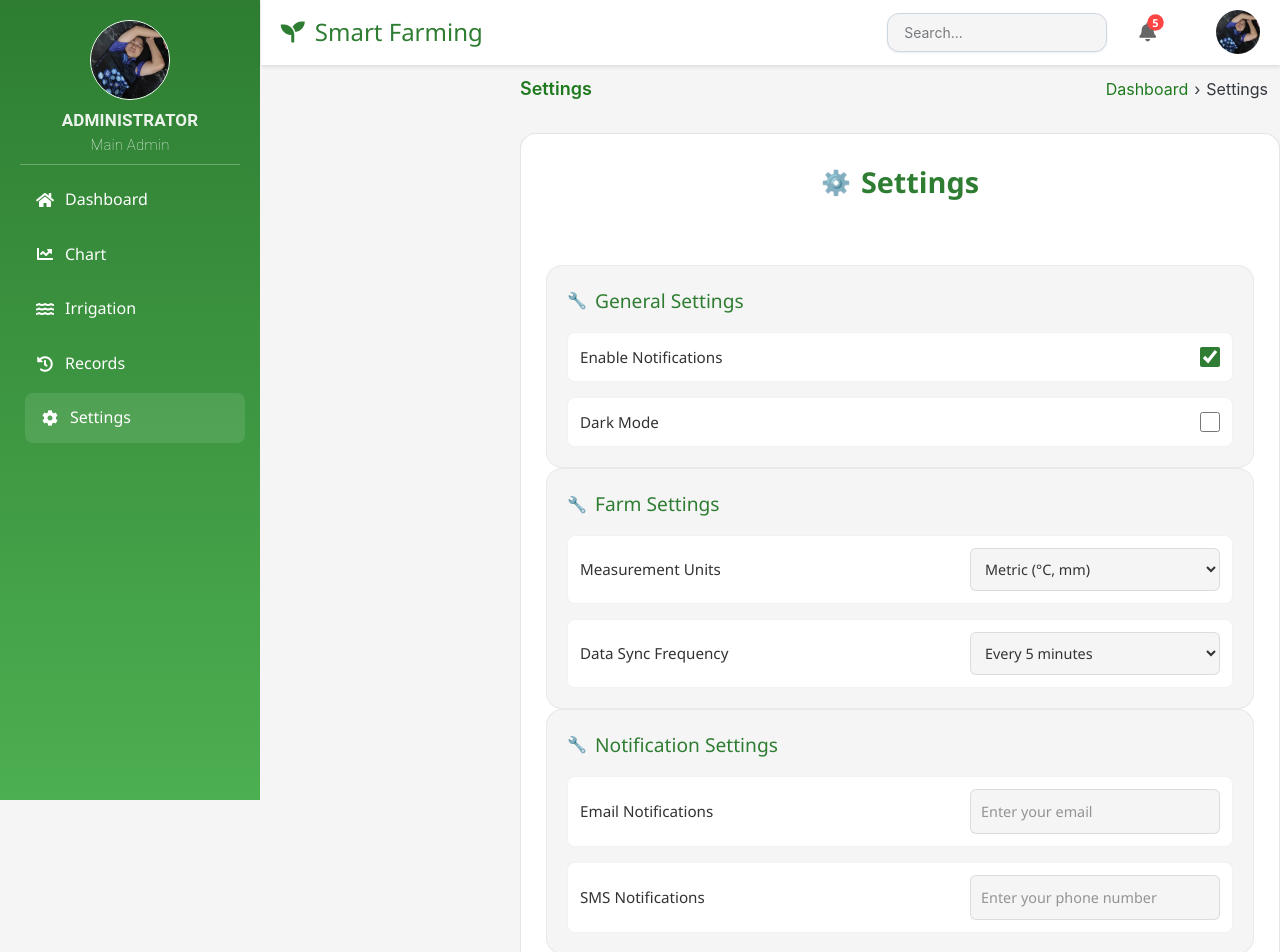
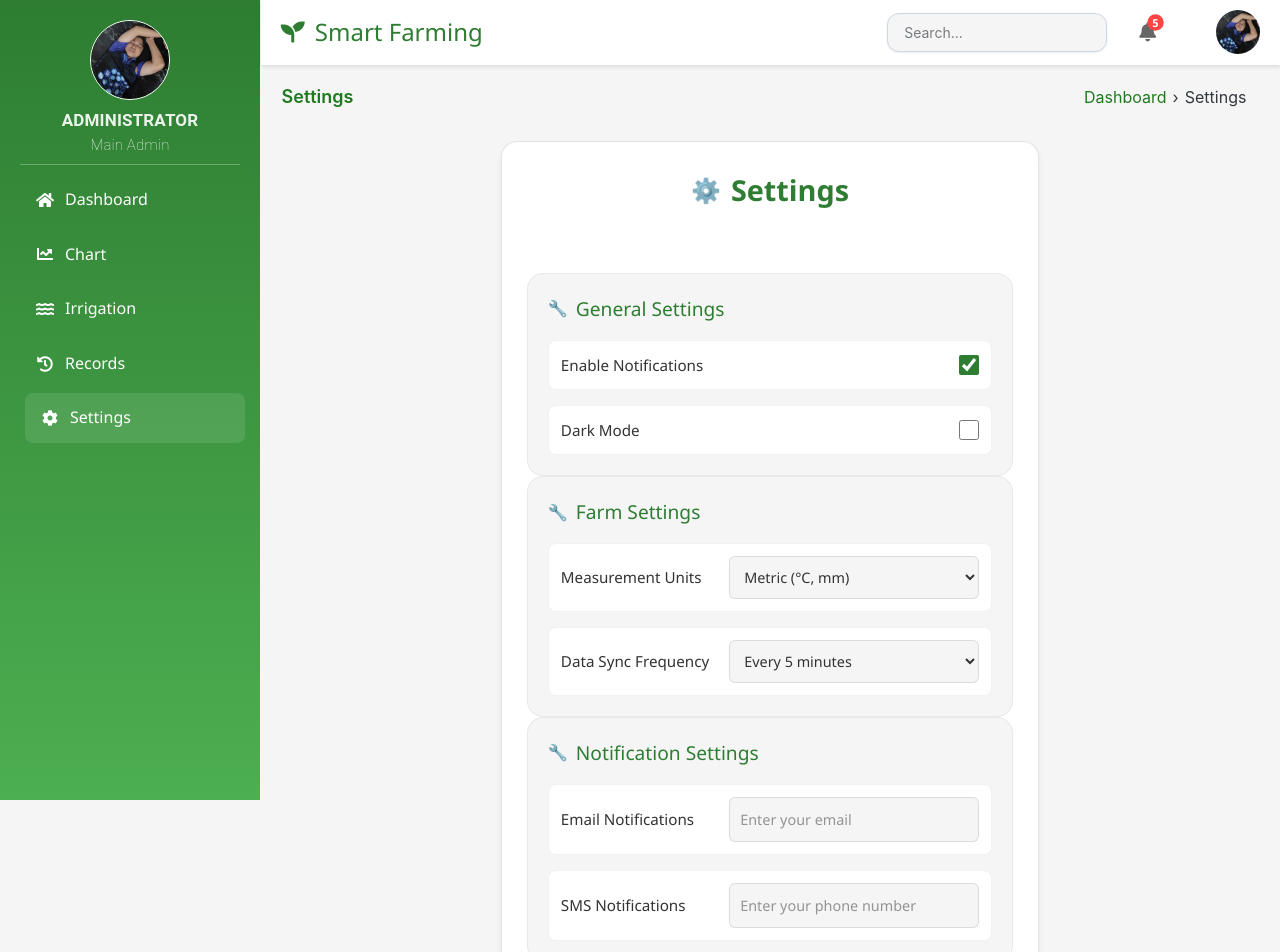
Before and after one commit to Confett1/Smart_Farming, a React (Vite) app in the folder my-app/: page /smart-farming/settings in a window 1280 px wide. Shown: the top 952 px of the page. Built offline with nearby package versions, Linux system fonts and the light colour scheme.

Commit message:
settings

```diff
--- /dev/null
+++ b/my-app/src/components/sections/Settings/SettingsContent.jsx
@@ -0,0 +1,57 @@
+const SettingsContent = () => {
+    return (
+        <>
+            <section className="settings-section">
+                <h2>Settings</h2>
+                <htmlForm className="settings-htmlForm">
+                    <div className="setting-group">
+                        <h3>General Settings</h3>
+                        <div className="setting-item">
+                            <label htmlFor="notifications">Enable Notifications</label>
+                            <input type="checkbox" id="notifications" name="notifications" checked></input>
+                        </div>
+                        <div className="setting-item">
+                            <label htmlFor="dark-mode">Dark Mode</label>
+                            <input type="checkbox" id="dark-mode" name="dark-mode"></input>
+                        </div>
+
+                    </div>
+                    <div className="setting-group">
+                        <h3>Farm Settings</h3>
+                        <div className="setting-item">
+                            <label htmlFor="units">Measurement Units</label>
+                            <select id="units" name="units">
+                                <option value="metric">Metric (°C, mm)</option>
+                                <option value="imperial">Imperial (°F, in)</option>
+                            </select>
+                        </div>
+                        <div className="setting-item">
+                            <label htmlFor="data-sync">Data Sync Frequency</label>
+                            <select id="data-sync" name="data-sync">
+                                <option value="5">Every 5 minutes</option>
+                                <option value="15">Every 15 minutes</option>
+                                <option value="30">Every 30 minutes</option>
+                                <option value="60">Every hour</option>
+                            </select>
+                        </div>
+
+                    </div>
+                    <div className="setting-group">
+                        <h3>Notification Settings</h3>
+                        <div className="setting-item">
+                            <label htmlFor="email">Email Notifications</label>
+                            <input type="email" id="email" name="email" placeholder="Enter your email"></input>
+                        </div>
+                        <div className="setting-item">
+                            <label htmlFor="sms">SMS Notifications</label>
+                            <input type="tel" id="sms" name="sms" placeholder="Enter your phone number"></input>
+                        </div>
+                    </div>
+                    <button type="submit" className="btn btn-primary">Save Settings</button>
+                </htmlForm>
+            </section>
+        </>
+    );
+};
+
+export default SettingsContent;
--- /dev/null
+++ b/my-app/src/components/sections/Settings/index.jsx
@@ -0,0 +1,11 @@
+import SettingsContent from "./SettingsContent";
+
+const SettingsComponent = () => {
+    return (
+        <>
+            <SettingsContent />
+        </>
+    );
+};
+
+export default SettingsComponent;
--- a/my-app/src/pages/settings/Settings.jsx
+++ b/my-app/src/pages/settings/Settings.jsx
@@ -3,6 +3,8 @@ import '../../styles/Settings.css';
 import PageLoader from '../../components/loader/LinearLoader';
 import Footer from '../../layout/main/footer';
 import Breadcrumb from '../../components/breadcrumbs/Breadcrumb';
+import { Stack } from '@mui/material';
+import SettingsComponent from '../../components/sections/Settings';
 
 const Settings = () => {
     const [isLoading, setIsLoading] = useState(true);
@@ -18,63 +20,11 @@ const Settings = () => {
 
     return (
         <>
-            <div className="dashboard">
-                {/* Main Content Area */}
-                <main className="content">
-                    <Breadcrumb PageName={"Settings"} />
-                    <section className="settings-section">
-                        <h2>Settings</h2>
-                        <htmlForm className="settings-htmlForm">
-                            <div className="setting-group">
-                                <h3>General Settings</h3>
-                                <div className="setting-item">
-                                    <label htmlFor="notifications">Enable Notifications</label>
-                                    <input type="checkbox" id="notifications" name="notifications" checked></input>
-                                </div>
-                                <div className="setting-item">
-                                    <label htmlFor="dark-mode">Dark Mode</label>
-                                    <input type="checkbox" id="dark-mode" name="dark-mode"></input>
-                                </div>
-
-                            </div>
-                            <div className="setting-group">
-                                <h3>Farm Settings</h3>
-                                <div className="setting-item">
-                                    <label htmlFor="units">Measurement Units</label>
-                                    <select id="units" name="units">
-                                        <option value="metric">Metric (°C, mm)</option>
-                                        <option value="imperial">Imperial (°F, in)</option>
-                                    </select>
-                                </div>
-                                <div className="setting-item">
-                                    <label htmlFor="data-sync">Data Sync Frequency</label>
-                                    <select id="data-sync" name="data-sync">
-                                        <option value="5">Every 5 minutes</option>
-                                        <option value="15">Every 15 minutes</option>
-                                        <option value="30">Every 30 minutes</option>
-                                        <option value="60">Every hour</option>
-                                    </select>
-                                </div>
-
-                            </div>
-                            <div className="setting-group">
-                                <h3>Notification Settings</h3>
-                                <div className="setting-item">
-                                    <label htmlFor="email">Email Notifications</label>
-                                    <input type="email" id="email" name="email" placeholder="Enter your email"></input>
-                                </div>
-                                <div className="setting-item">
-                                    <label htmlFor="sms">SMS Notifications</label>
-                                    <input type="tel" id="sms" name="sms" placeholder="Enter your phone number"></input>
-                                </div>
-                            </div>
-                            <button type="submit" className="btn btn-primary">Save Settings</button>
-                        </htmlForm>
-                    </section>
-                    <Footer />
-                </main>
-            </div>
-
+            <Stack mx={2.7} my={1}>
+                <Breadcrumb PageName={"Settings"} />
+                <SettingsComponent />
+            </Stack>
+            <Footer />
         </>
     );
 };
```
